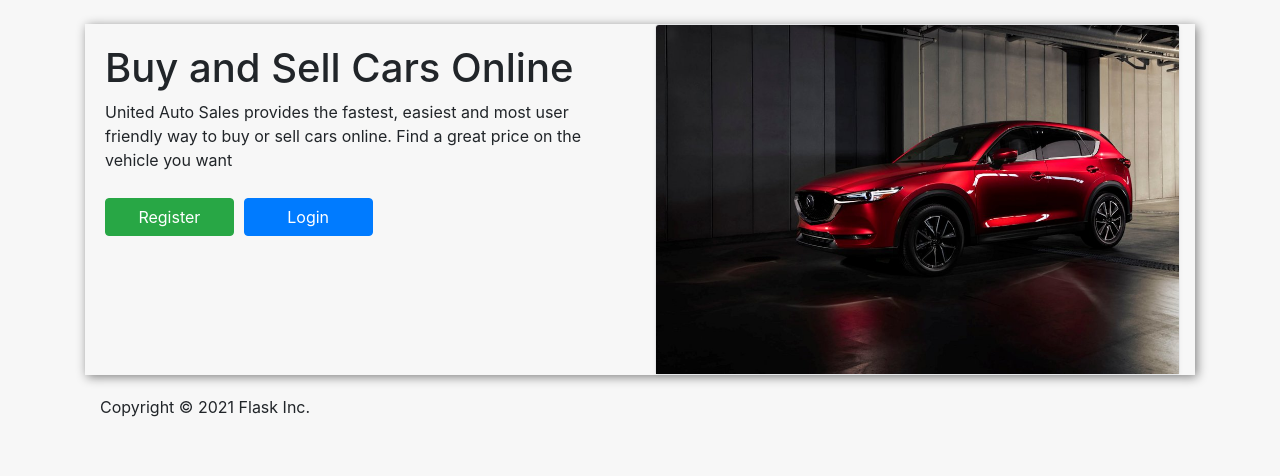
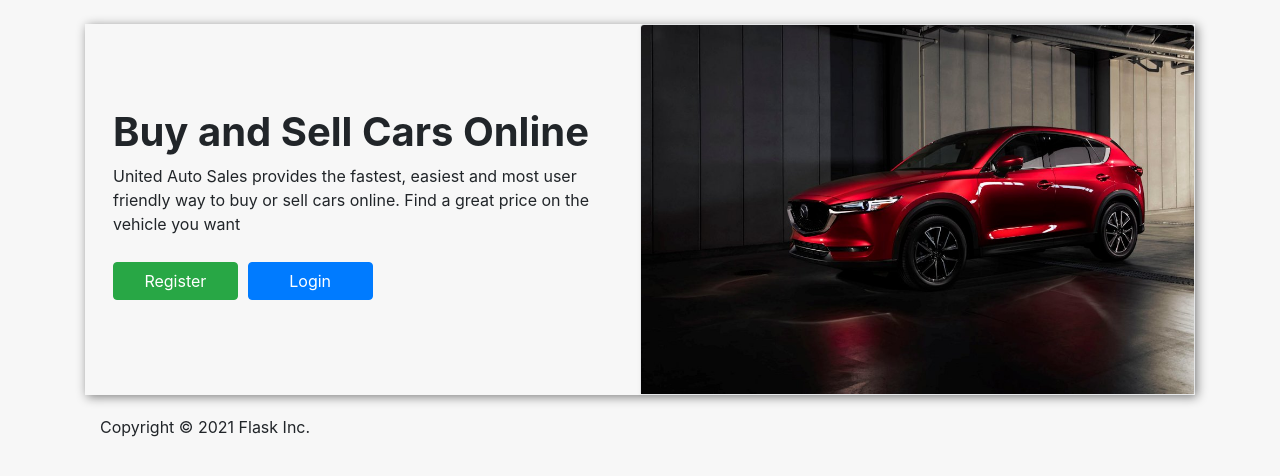
Before and after one commit to ChevaunBent/info3180-Final-Project, a Flask app: page / in a window 1280 px wide. Shown: the part 56-532 px from the top of the page. Run offline with Flask 2, Linux system fonts and the light colour scheme; some libraries are stand-ins or nearby versions.

Commit message:
made ui changes

```diff
--- a/app/static/js/app.js
+++ b/app/static/js/app.js
@@ -2,7 +2,7 @@ const register = {
     name: 'register',
     template: `
     <div>
-        <h1 class="page-header">
+        <h1 class="page-header py-4">
             Add New User
         </h1>
         <!--Displays Messages-->
@@ -15,6 +15,8 @@ const register = {
             </ul>
           </div>
         </div>
+        <div class="card">
+            <div class="card-body">
                 <form @submit.prevent='register' id ="registrationform" method = 'POST' enctype="multipart/form-data">
                     <div>
                         <div class="col-12 form-group">
@@ -52,6 +54,8 @@ const register = {
                         </div>
                     </div>
                 </form>
+            </div>
+        </div>
     </div>
     `,
     data() {
@@ -105,7 +109,7 @@ const login = {
     /*html*/
         `
     <div class="login-form center-block">
-        <h2>Please Log in</h2>
+        <h1 class="py-4 page-header">Please Log in</h1>
           <!--Displays Messages-->
           <div v-if='hasMessage || smessage!= "undefined"'>
               <div v-if="!hasError && hasMessage">
@@ -127,17 +131,21 @@ const login = {
                 </ul>
             </div>
         </div>
+        <div class="card">
+            <div class="card-body">
                 <form @submit.prevent='login' id = 'login' method = 'POST' enctype="multipart/form-data">
-        <div class="col-12 form-group">
+                <div class="form-group">
                     <label for = 'username'> Username </label>
                     <input type="text" name="username" id="username" class="form-control mb-2 mr-sm-2" placeholder="Enter Username here">
                 </div>
-        <div class="col-12 form-group">
+                <div class="form-group">
                     <label for = 'password'> Password </label>
                     <input type="password" name="password" id="password" class="form-control mb-2 mr-sm-2">
                 </div>
-        <button type="submit" name="submit" class="btn btn-primary btn-block">Log in</button>
+                <button type="submit" name="submit" class="btn btn-success w-100">Log in</button>
                 </form>
+            </div>
+        </div>
     </div>
   `,
     data() {
@@ -344,17 +352,17 @@ const Home = {
       <div class="home">
         <div class="container">
           <div class="row justify-content-center" style="box-shadow: 2px 2px 10px grey;">
-            <div class="col-md-6 card-body justify-content-center">
-              <h1>{{Header}}</h1>
+            <div class="col-md-6 card-body justify-content-center d-flex align-items-center">
+              <div class="p-2">
+                  <h1 class="font-weight-bold">{{Header}}</h1>
                   <p>{{welcome}}</p>
-              <div>
                   <router-link class="btn btn-success col-md-3" to="/register">Register</router-link>
                   <router-link class="btn btn-primary col-md-3" style="margin: 10px" to="/login">Login</router-link>
               </div>
             </div>
-            <div class="col-md-6 landing-container-child float-clear">
+            <div class="col-md-6 landing-container-child float-clear p-0">
               <div class= "card">
-                <img class="card-img-top" :src="image" alt="Image of a car" style="margin: 0 auto;">
+                <img class="card-img-top img-responsive p-0" :src="image" alt="Image of a car" style="margin: 0 auto;">
               </div>
             </div>
           </div>
@@ -373,7 +381,7 @@ const Home = {
 const new_car = {
     name: 'cars-new',
     template: `
-    <h1 class="page-header mb-3 py-5 font-weight-bold">Add New Car</h1>
+    <h1 class="page-header py-4">Add New Car</h1>
     <!--Displays Messages-->
     <div class="form_response">
       <div>
```
Also changed, not shown: app/static/css/app.css (line endings or trailing spaces). Lines whose indentation alone changed are shown as unchanged.
